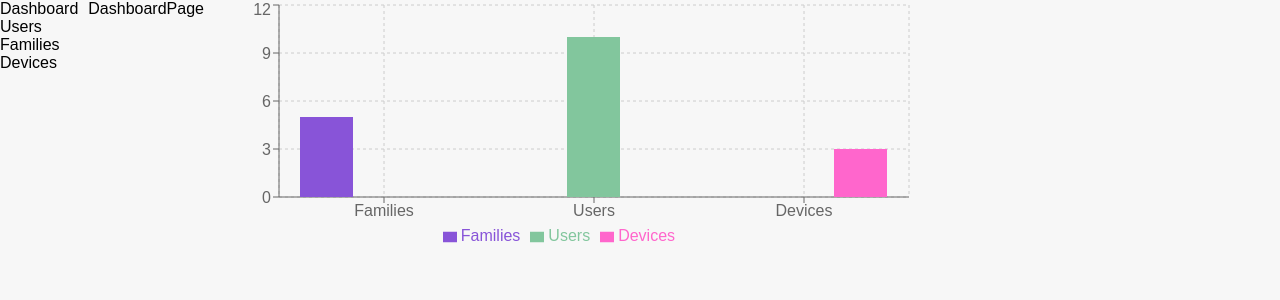
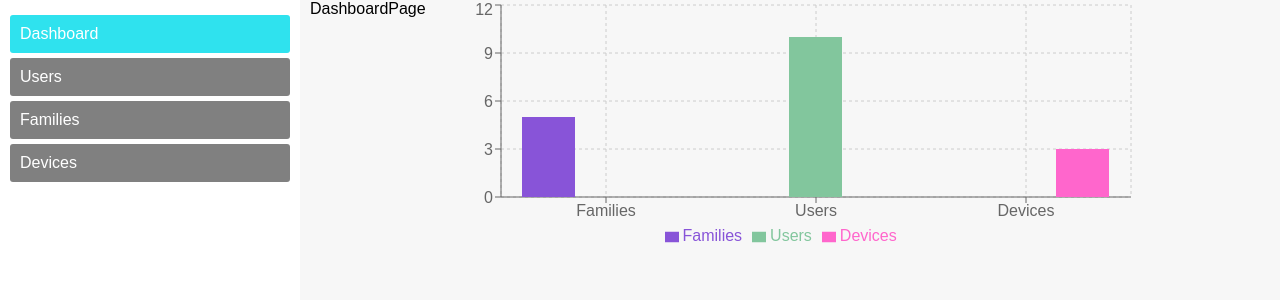
Before and after one commit to younes-damouna/gad-lift, a React (Create React App) app in the folder web_frontend/: page /dashboard in a window 1280 px wide. Shown: the top 300 px of the page. Built offline with nearby package versions, Linux system fonts and the light colour scheme; a web font is replaced by a local one.

Commit message:
frontend: implemented menu styles

```diff
--- a/web_frontend/src/pages/Dashboard/index.css
+++ b/web_frontend/src/pages/Dashboard/index.css
@@ -0,0 +1,36 @@
+.aside{
+    background-color: white;
+    width: 300px;
+    height: 100vh;
+    padding: 10px;
+}
+.menu-item{
+    background-color:gray;
+    padding: 10px;
+    color: white;
+    margin-block: 5px;
+    transition: all .3s ease-in-out;
+    cursor: pointer;
+    border-radius: 3px;
+    font-size: 16px;
+}
+
+.menu-item.active{
+    background-color: var(--primary-bg);
+}
+.menu-item:active{
+    background-color: var(--primary-bg);
+}
+.menu-item:hover{
+opacity: .7;
+}
+
+
+@media only screen and (max-width: 600px) {
+
+
+.main{ flex-wrap: wrap;}
+.aside,.panel{
+    width: 100% !important;
+
+}}
--- a/web_frontend/src/styles/utilities.css
+++ b/web_frontend/src/styles/utilities.css
@@ -11,6 +11,8 @@
   --black-color: #263238;
   --dark-bg: rgb(9, 9, 9);
   --primary-color: #2fe2ee;
+  --primary-bg: #2fe2ee;
+
   --gray-bg: rgb(45, 45, 45);
   --gray-color: rgb(25, 25, 25);
   --hover-gray-color: rgb(65, 65, 65);
```
